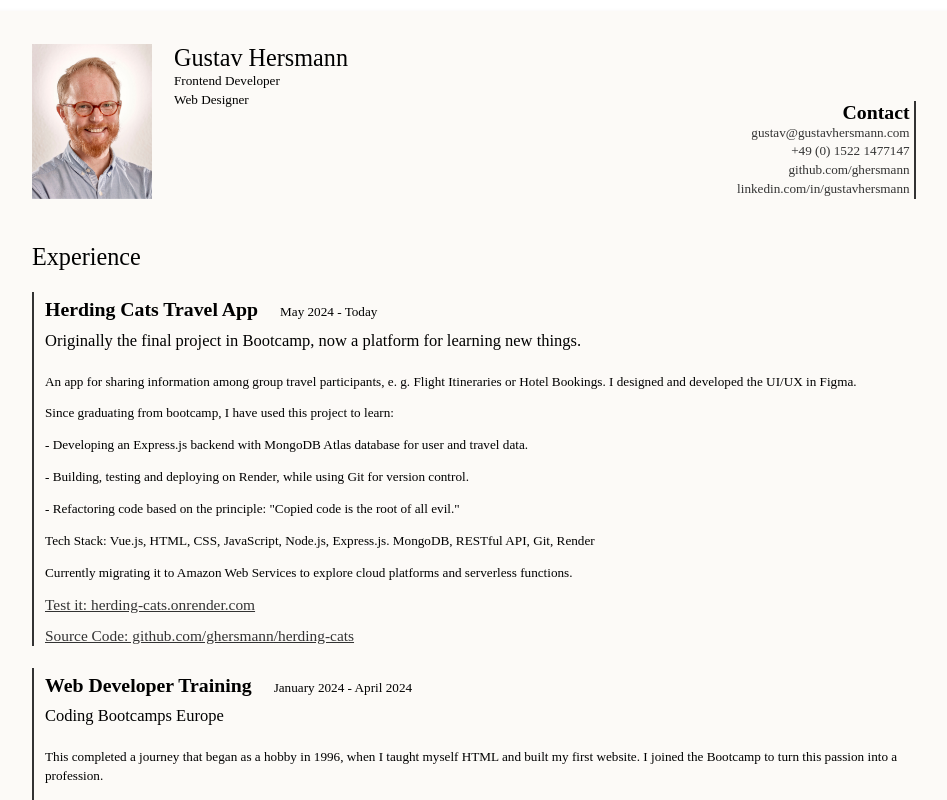
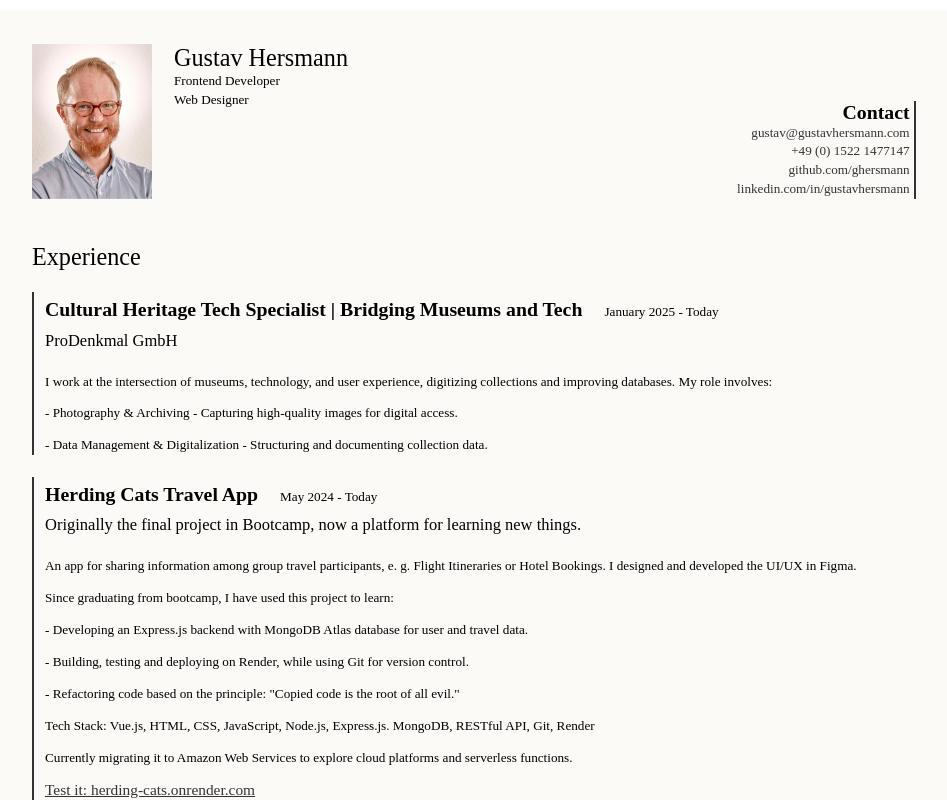
Before and after one commit to ghersmann/4cv-now-with-backend, a Vue app: page / in a window 1280 px wide. Shown: the top 800 px of the page, without its empty margins (166-1113 px from the left). Built offline with nearby package versions, Linux system fonts and the light colour scheme; a web font is replaced by a local one.

Commit message:
Updates to CV contents

```diff
--- a/package.json
+++ b/package.json
@@ -31,7 +31,7 @@
     "prettier": "^3.2.5",
     "tsx": "^4.19.2",
     "typescript": "^5.7.2",
-    "vite": "^5.3.1",
+    "vite": "^5.4.14",
     "vite-plugin-vue-devtools": "^7.3.1"
   }
 }
--- a/src/stores/experienceStore.js
+++ b/src/stores/experienceStore.js
@@ -3,8 +3,22 @@ import { defineStore } from 'pinia'
 export const useExperienceStore = defineStore('experience', {
   state: () => ({
     experiences: [
+      {
+        id: '001',
+           title: 'Cultural Heritage Tech Specialist | Bridging Museums and Tech',
+           timeframe: 'January 2025 - Today',
+           location: 'ProDenkmal GmbH',
+           description: [
+          'I work at the intersection of museums, technology, and user experience, digitizing collections and improving databases. My role involves:',
+'- Photography & Archiving - Capturing high-quality images for digital access.',
+'- Data Management & Digitalization - Structuring and documenting collection data.'
+          ],
+           details: '',
+           images: [],
+           links: []
+         },
 {
-     id: '001',
+     id: '002',
         title: 'Herding Cats Travel App',
         timeframe: 'May 2024 - Today',
         location: 'Originally the final project in Bootcamp, now a platform for learning new things.',
@@ -43,7 +57,7 @@ export const useExperienceStore = defineStore('experience', {
         ]
       },
       {
-        id: '002',
+        id: '003',
         title: 'Web Developer Training',
         timeframe: 'January 2024 - April 2024',
         location: 'Coding Bootcamps Europe',
@@ -60,7 +74,7 @@ export const useExperienceStore = defineStore('experience', {
         links: []
       },
       {
-        id: '003',
+        id: '004',
         title: 'Web Content Manager & Museum Manager',
         timeframe: 'February 2022 - December 2023',
         location: 'Municipal Office Wutha-Farnroda, Germany',
@@ -72,7 +86,7 @@ export const useExperienceStore = defineStore('experience', {
         links: []
       },
       {
-        id: '004',
+        id: '005',
         title: 'Freelance Photographer',
         timeframe: 'September 2006 - April 2021',
         location: 'Gustav Hersmann Photography, Nyköping, Sweden',
@@ -88,7 +102,7 @@ export const useExperienceStore = defineStore('experience', {
         }]
       },
       {
-        id: '005',
+        id: '006',
         title: 'Museum Curator & Tour Guide',
         timeframe: 'June 2004 - May 2019',
         location: 'Sörmlands Museum, Nyköping, Sweden',
@@ -101,7 +115,7 @@ export const useExperienceStore = defineStore('experience', {
         links: []
       },
       {
-        id: '006',
+        id: '007',
         title: 'Retail Salesperson and Web Developer',
         timeframe: 'June 2000 - August 2002',
         location: 'Bildettan Photo Store, Nyköping, Sweden',
```
Also changed, not shown: 5 other files (tests, documents, lock files or other folders).
